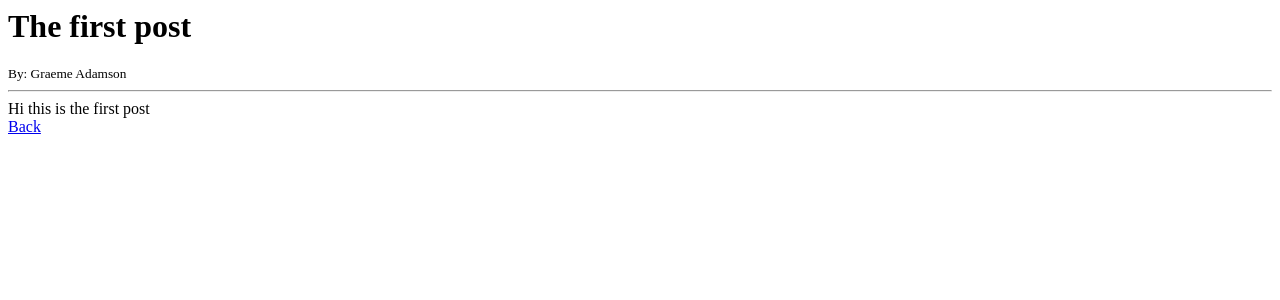
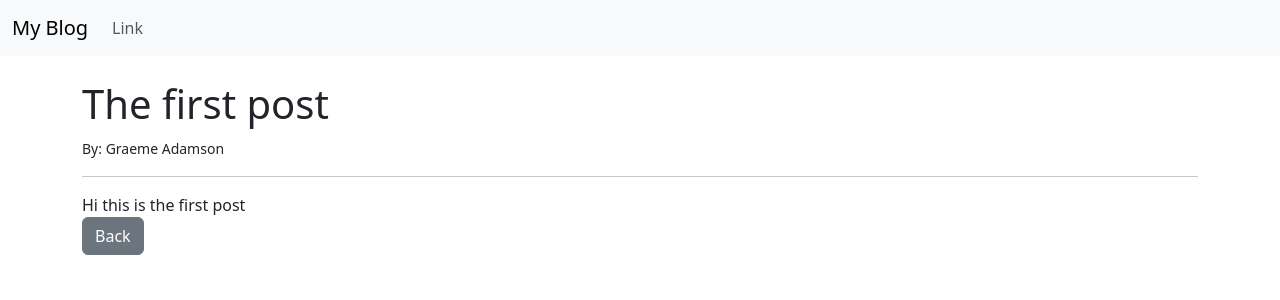
Before and after one commit to GrayAdamsonWelsh/BlogTemplate, a Django app: page /article/1 in a window 1280 px wide. Shown: the top 300 px of the page. Run offline with Django 5.2, Linux system fonts and the light colour scheme; data comes from the database, SQL or seed files in the repository; both versions use the stored data as it was after the commit.

Commit message:
created base page

```diff
--- a/theblog/models.py
+++ b/theblog/models.py
@@ -4,6 +4,7 @@ from django.contrib.auth.models import User
 
 class Post(models.Model):
     title = models.CharField(max_length=255)
+    title_tag = models.CharField(max_length=255, default="")
     author = models.ForeignKey(User, on_delete=models.CASCADE)
     body = models.TextField()
 
--- a/theblog/templates/article_detail.html
+++ b/theblog/templates/article_detail.html
@@ -1,6 +1,14 @@
+{% extends 'base.html' %}
+
+
+{% block content %}
+
+
 <h1>{{ post.title }}</h1>
 <small>By: {{ post.author.first_name}}  {{ post.author.last_name}}</small><br>
 <hr>
 {{ post.body }}
 <br>
-<a href="{% url 'home' %}">Back</a>
+<a href="{% url 'home' %}" class="btn btn-secondary" >Back</a>
+
+{% endblock %}
--- /dev/null
+++ b/theblog/templates/base.html
@@ -0,0 +1,36 @@
+<!doctype html>
+<html lang="en">
+  <head>
+    <meta charset="utf-8">
+    <meta name="viewport" content="width=device-width, initial-scale=1">
+    <title>y Blog</title>
+    <link href="https://cdn.jsdelivr.net/npm/bootstrap@5.3.3/dist/css/bootstrap.min.css" rel="stylesheet" integrity="sha384-QWTKZyjpPEjISv5WaRU9OFeRpok6YctnYmDr5pNlyT2bRjXh0JMhjY6hW+ALEwIH" crossorigin="anonymous">
+  </head>
+  <body>
+
+    <nav class="navbar navbar-expand-lg bg-dark bg-body-tertiary">
+        <div class="container-fluid">
+          <a class="navbar-brand" href="{% url 'home' %}">My Blog</a>
+          <button class="navbar-toggler" type="button" data-bs-toggle="collapse" data-bs-target="#navbarSupportedContent" aria-controls="navbarSupportedContent" aria-expanded="false" aria-label="Toggle navigation">
+            <span class="navbar-toggler-icon"></span>
+          </button>
+          <div class="collapse navbar-collapse" id="navbarSupportedContent">
+            <ul class="navbar-nav me-auto mb-2 mb-lg-0">
+              <li class="nav-item">
+                <a class="nav-link" href="#">Link</a>
+              </li>
+            </ul>
+          </div>
+        </div>
+      </nav>
+
+    <br>
+    <div class="container">
+    {% block content %}
+
+    {% endblock %}
+    </div>
+
+    <script src="https://cdn.jsdelivr.net/npm/bootstrap@5.3.3/dist/js/bootstrap.bundle.min.js" integrity="sha384-YvpcrYf0tY3lHB60NNkmXc5s9fDVZLESaAA55NDzOxhy9GkcIdslK1eN7N6jIeHz" crossorigin="anonymous"></script>
+  </body>
+</html>
```
Also changed, not shown: theblog/templates/home.html (+8 -0 lines), db.sqlite3, theblog/migrations/0002_post_title_tag.py (added).
